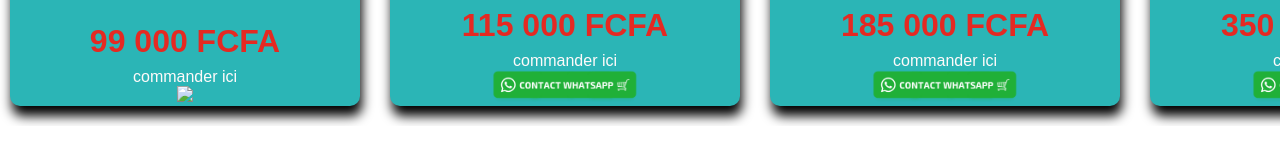
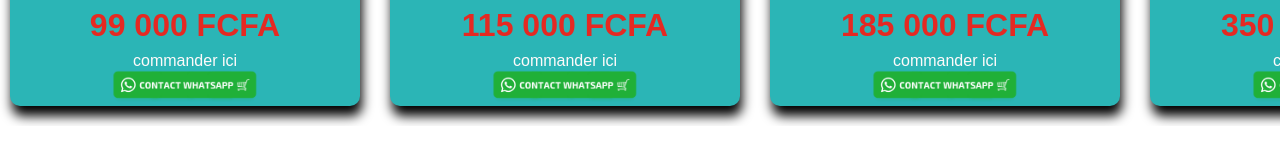
Before and after one commit to agibrico/promopromokit, a plain HTML site: page index.html in a window 1280 px wide. Shown: the part 599-762 px from the top of the page. Drawn offline with Linux system fonts and the light colour scheme.

Commit message:
Add files via upload

```diff
--- a/index.html
+++ b/index.html
@@ -24,7 +24,7 @@
               	<h1>99 000 FCFA</h1>
               	<p>commander ici</p>
               	<a href="https://wa.me/+2250501497255">
-              		<img src="media/Sans titre - 1_Plan de travail 1.png" class="logo">
+              		<img src="media/whatsapp.png" class="logo">
               	</a>
               </div>
        </div>
@@ -89,7 +89,7 @@
               	<h1>400 000 FCFA</h1>
               	<p>commander ici</p>
               	<a href="https://wa.me/+2250501497255">
-              	<img src="media/whatsapp.png" class="logo">
+              		<img src="media/whatsapp.png" class="logo">
               	</a>
               </div>
         </div>
```
